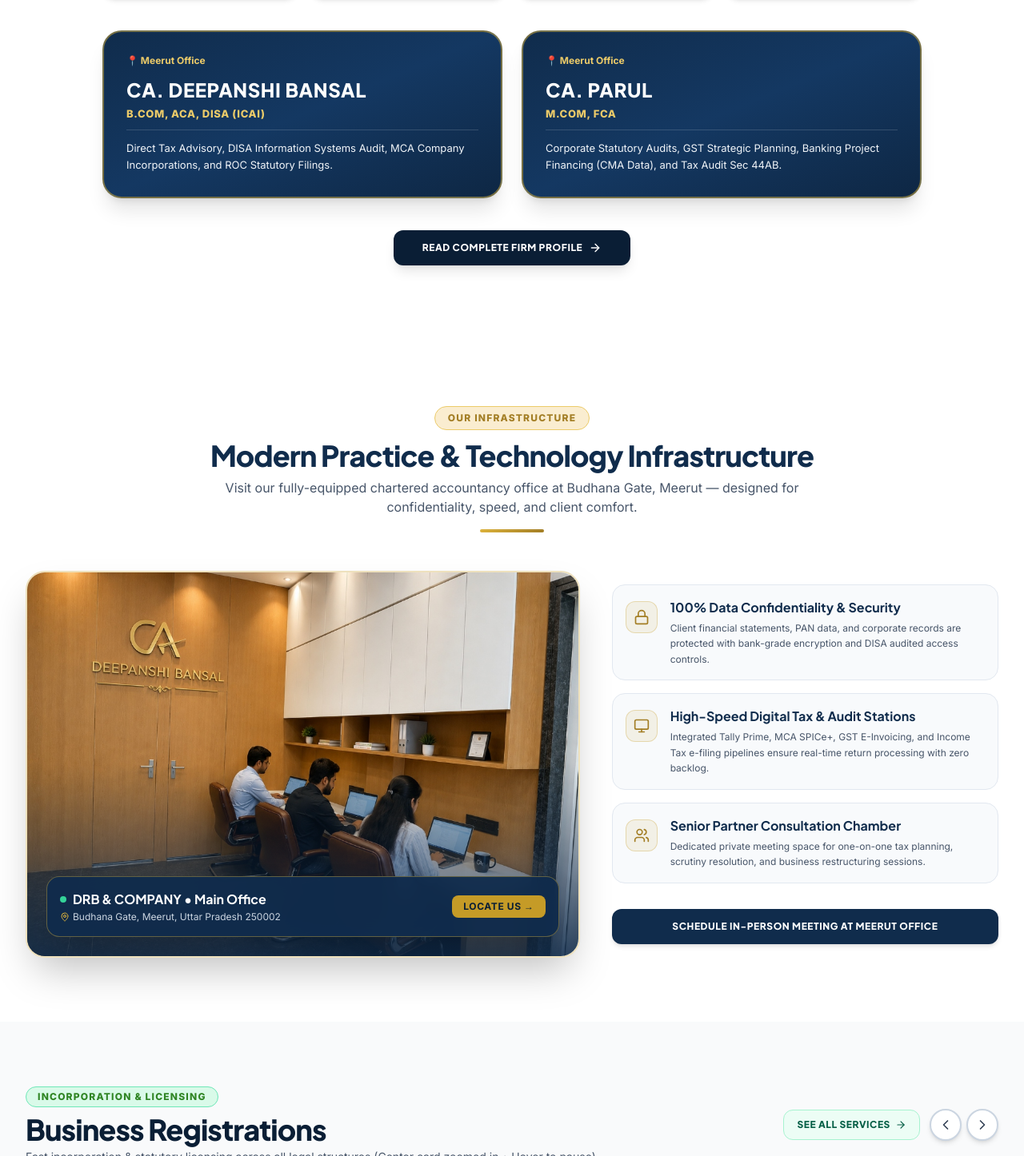
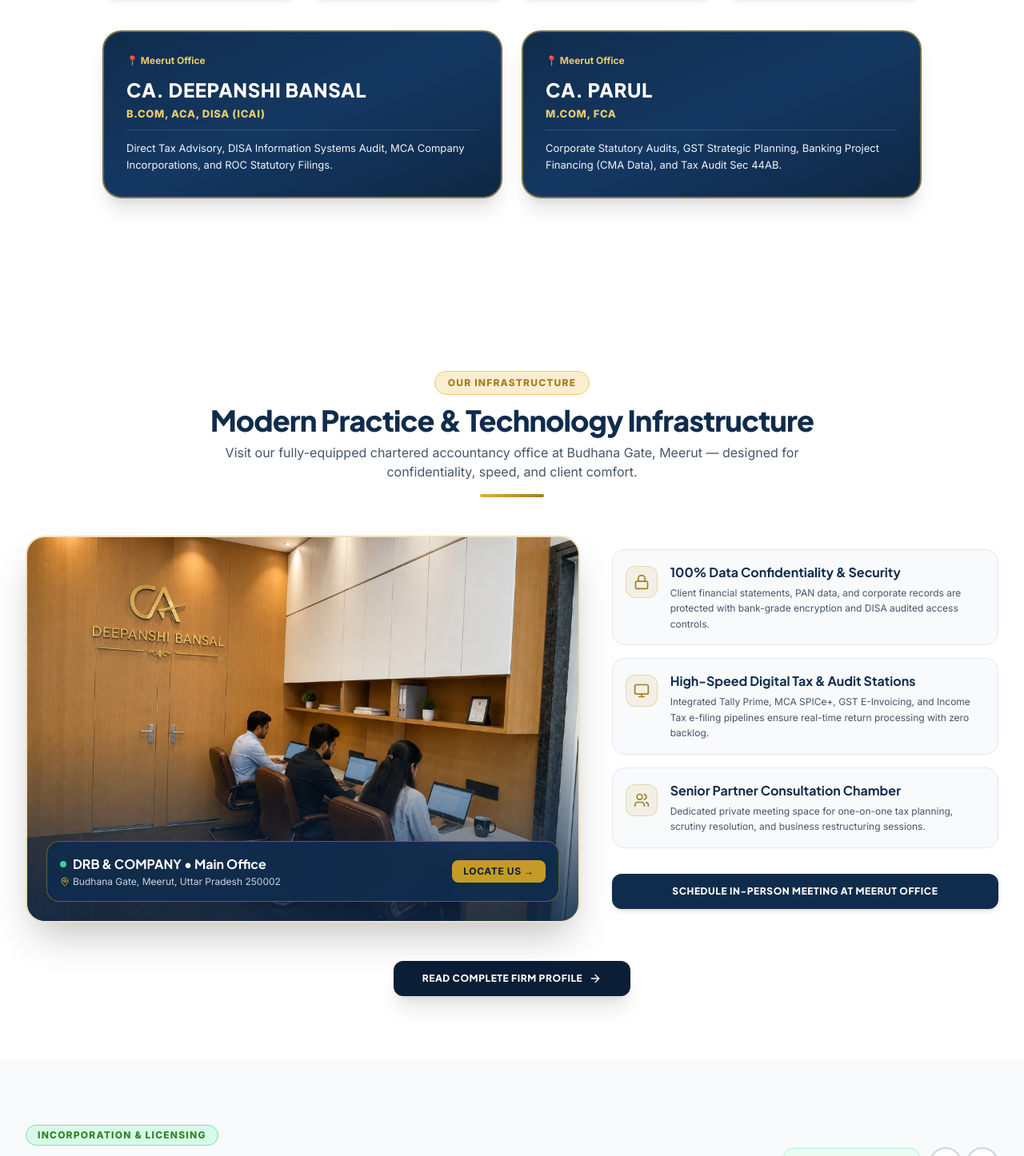
Before and after one commit to 7471ashish/CA-website-final, a React (Vite) app: page / in a window 1280 px wide. Shown: the part 1707-3153 px from the top of the page at 80% size. Built offline with nearby package versions, Linux system fonts and the light colour scheme.

Commit message:
feat: move Read Complete Firm Profile button directly underneath Modern Practice & Infrastructure section

```diff
--- a/src/components/home/AboutIntroSection.jsx
+++ b/src/components/home/AboutIntroSection.jsx
@@ -102,17 +102,6 @@
 
         </div>
 
-        {/* Action Button */}
-        <div className="flex flex-wrap items-center justify-center gap-4">
-          <Link
-            to="/about"
-            className="inline-flex items-center gap-2 py-3.5 px-9 rounded-xl bg-navy-950 dark:bg-gold-500 text-white dark:text-navy-950 font-heading font-black text-xs uppercase tracking-wider hover:bg-navy-900 dark:hover:bg-gold-400 transition-all shadow-lg cursor-pointer"
-          >
-            <span>Read Complete Firm Profile</span>
-            <ArrowRight className="w-4 h-4" />
-          </Link>
-        </div>
-
       </div>
     </section>
   );
--- a/src/components/home/OfficeShowcaseSection.jsx
+++ b/src/components/home/OfficeShowcaseSection.jsx
@@ -1,5 +1,6 @@
 import React from 'react';
-import { ShieldCheck, MapPin, Users, Monitor, Lock, CheckCircle2 } from 'lucide-react';
+import { Link } from 'react-router-dom';
+import { ShieldCheck, MapPin, Users, Monitor, Lock, CheckCircle2, ArrowRight } from 'lucide-react';
 import { siteConfig } from '../../data/siteConfig';
 
 export default function OfficeShowcaseSection({ onOpenConsultation }) {
@@ -121,6 +122,17 @@
 
         </div>
 
+        {/* Read Complete Firm Profile Action Button */}
+        <div className="mt-12 text-center">
+          <Link
+            to="/about"
+            className="inline-flex items-center gap-2 py-3.5 px-9 rounded-xl bg-navy-950 dark:bg-gold-500 text-white dark:text-navy-950 font-heading font-black text-xs uppercase tracking-wider hover:bg-navy-900 dark:hover:bg-gold-400 hover:scale-105 transition-all shadow-xl cursor-pointer"
+          >
+            <span>Read Complete Firm Profile</span>
+            <ArrowRight className="w-4 h-4" />
+          </Link>
+        </div>
+
       </div>
     </section>
   );
```
